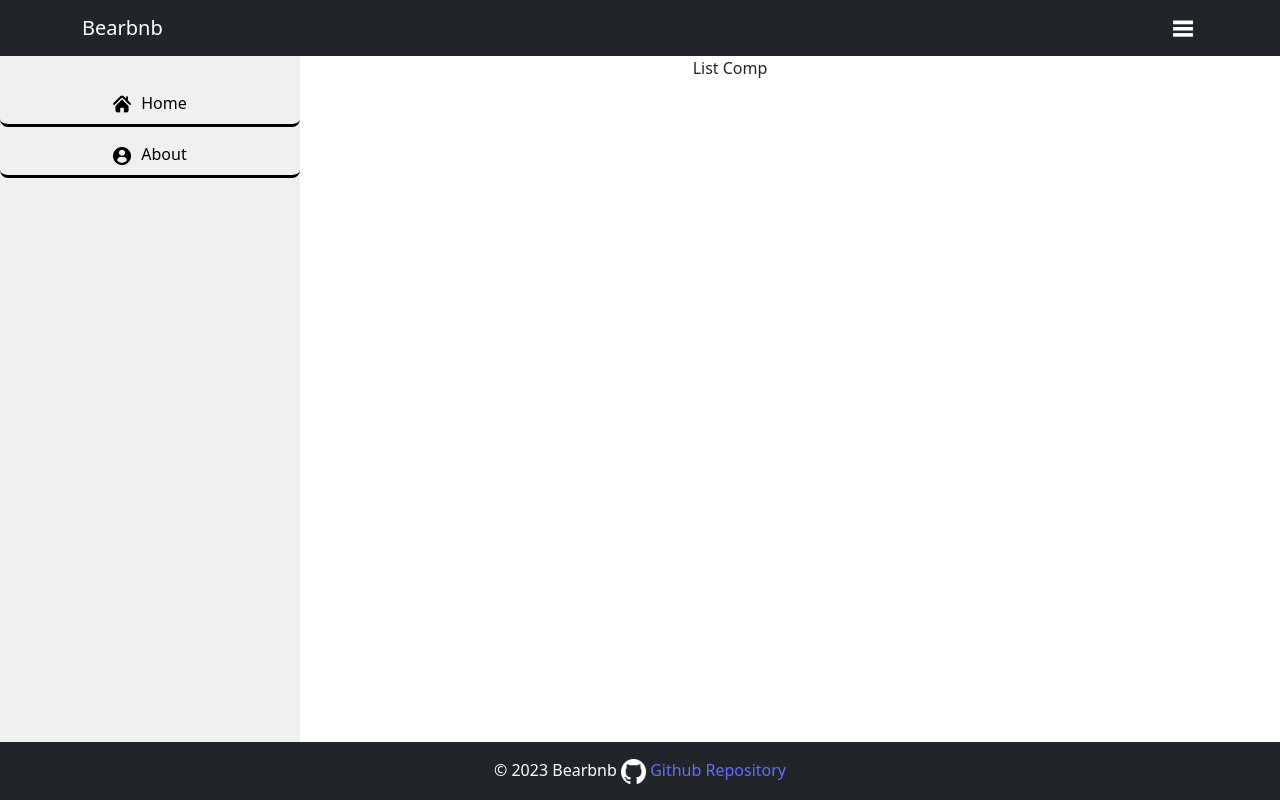
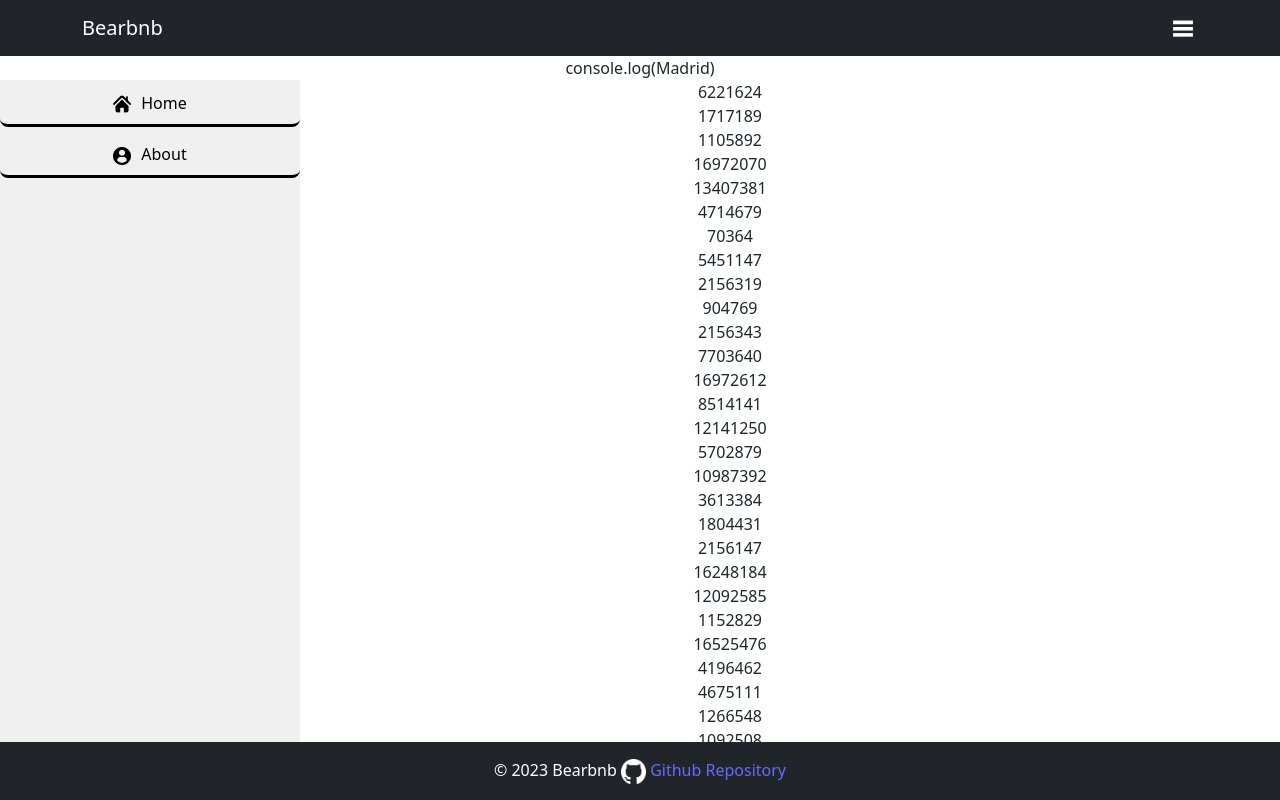
Before and after one commit to SJK-IronHack/ReactJS_MiniProject_W4, a React (Vite) app: page / in a window 1280 px wide. Built offline with nearby package versions, Linux system fonts and the light colour scheme.

Commit message:
Made some changes in Listing

```diff
--- a/src/components/Listing.jsx
+++ b/src/components/Listing.jsx
@@ -1,9 +1,18 @@
 import classes from "../styles/list.module.css";
+import rental from "../assets/rentals.json";
+import { useState } from "react";
 
 const Listing = () => {
   return (
     <>
-      <div className={classes.container}>List Comp</div>
+      console.log({rental.results[0].city})
+      <div className={classes.container}>
+        <div>
+          {rental.results.map((items) => {
+            return <div key={items.id}>{items.id}</div>;
+          })}
+        </div>
+      </div>
     </>
   );
 };
```
